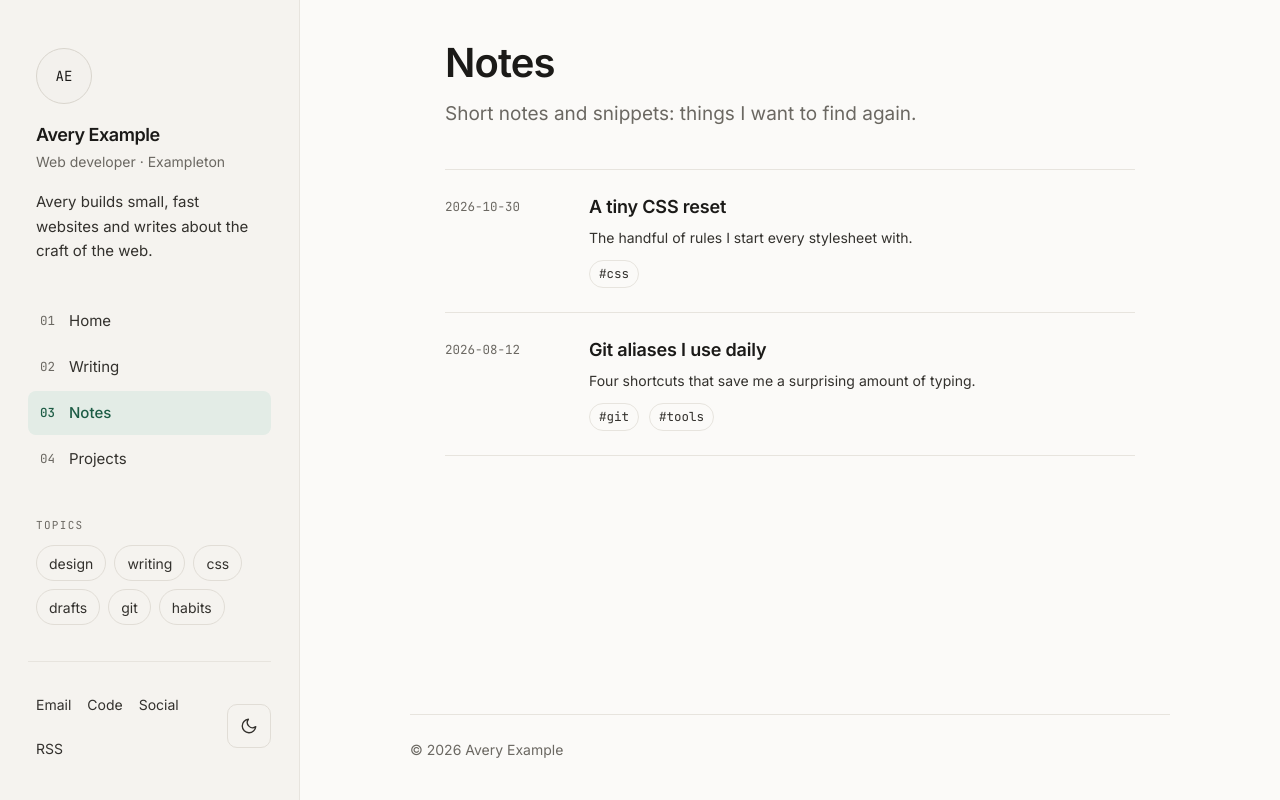
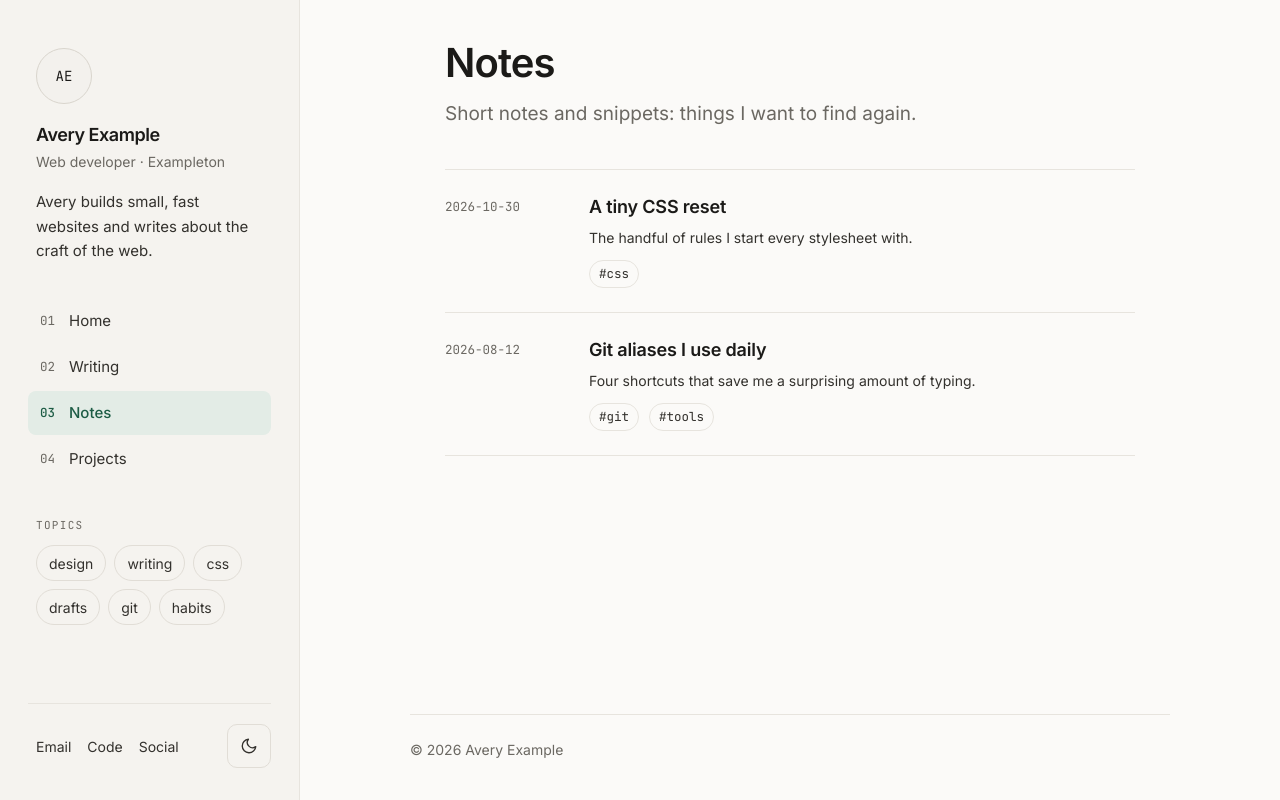
Before and after one commit to daat21/my-blog, a Next.js app: page /notes in a window 1280 px wide. Built offline with nearby package versions, Linux system fonts and the light colour scheme; no server answers; what remark-directive would draw is missing.

Commit message:
fix(ui): keep the sidebar links and theme toggle on one row
Drop the RSS link from the sidebar (the feed itself stays) and stop the
links from wrapping, so they always share a single row with the toggle.

```diff
--- a/src/components/layout/sidebar-content.tsx
+++ b/src/components/layout/sidebar-content.tsx
@@ -80,8 +80,9 @@ export function SidebarContent({ profile, topics }: SidebarContentProps) {
         </div>
       )}
 
-      <div className="mt-auto flex items-center justify-between gap-2 border-t border-border pt-5 pl-2">
-        <ul className="flex flex-wrap gap-x-3 text-sm text-fg-body xl:gap-x-4">
+      {/* One row: profile links on the left, the theme toggle on the right. */}
+      <div className="mt-auto flex items-center justify-between gap-3 border-t border-border pt-5 pl-2">
+        <ul className="flex min-w-0 flex-nowrap gap-x-3 text-sm whitespace-nowrap text-fg-body xl:gap-x-4">
           {profile.links.map(link => (
             <li key={link.href}>
               <a
@@ -92,14 +93,6 @@ export function SidebarContent({ profile, topics }: SidebarContentProps) {
               </a>
             </li>
           ))}
-          <li>
-            <a
-              href="/rss.xml"
-              className="flex min-h-11 items-center transition-colors duration-150 hover:text-fg"
-            >
-              RSS
-            </a>
-          </li>
         </ul>
         <ThemeToggle />
       </div>
```
